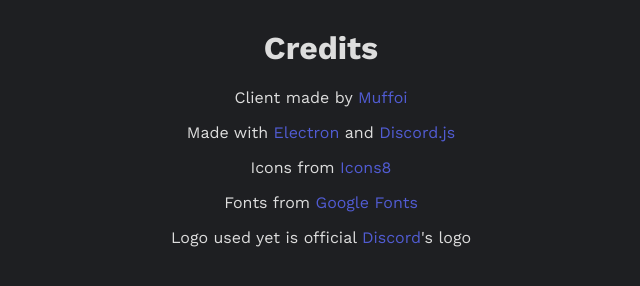
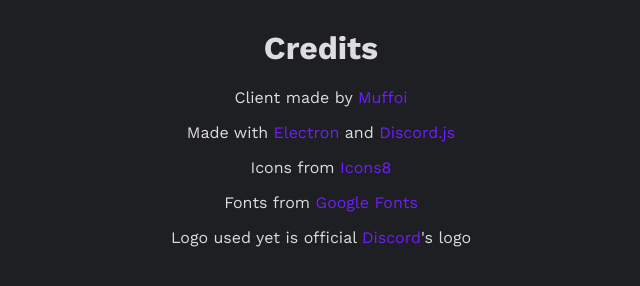
Before and after one commit to muffoi/Botcord, an Electron app: page src/info.html in a window 1280 px wide. Shown: the whole page, without its empty margins (319-959 px from the left). Drawn offline with Linux system fonts and the light colour scheme.

Commit message:
Branding update
- Updated logo
- Updated & added new accent colors
- Updated CSS to include new colors
- Windows open with 64px icon now
- Unified string quote style

```diff
--- a/package.json
+++ b/package.json
@@ -17,7 +17,8 @@
     "files": [
       "!**/accounts.json",
       "!**/{discordMarkdown.pegjs,eslint.config.mjs}",
-      "!**/{_templateWiki,asarunpacked,unpack.bat}"
+      "!**/{_templateWiki,asarunpacked,unpack.bat}",
+      "!**/moment.{js,min.js}"
     ],
     "win": {
       "target": [
--- a/src/css/chat-ui/messages.css
+++ b/src/css/chat-ui/messages.css
@@ -1,8 +1,8 @@
 div.msgContent span.d-mention {
     /* display: inline-block; */
-    background-color: oklab(0.576971 0.014185 -0.208914 / 0.3);
-    color: oklab(0.860326 0.0120938 -0.0626684);
-    padding: 0 2px;
+    background-color: var(--accentLightTransparent);
+    color: var(--accentColor);
+    padding: 0 2px ;
     border-radius: 4px;
 }
 
--- a/src/main/client.js
+++ b/src/main/client.js
@@ -28,7 +28,7 @@
 
 let guilds = {}, channels = {};
 let currentGuild, currentChannel, topLoadedMessage;
-let pinnedOpenChannel, chatContent = elem('#chContent');
+let pinnedOpenChannel, chatContent = elem("#chContent");
 let storage, current, client;
 
 //#region Sort Channels
@@ -65,7 +65,7 @@
     await require("./main/client/subs")();
 
     if(flags.disableLoaderCurtain) {
-        let l = elem('#loader');
+        let l = elem("#loader");
         l.style.transform = "scaleY(0)";
         l.style.opacity = 0;
     }
--- a/src/main/client/loadChat.js
+++ b/src/main/client/loadChat.js
@@ -18,7 +18,7 @@
         else if(messages.length != 0) chatContent.removeChild(chatContent.lastChild);
 
     for(let id in messages) {
-        let li = mkelem('li', 'message');
+        let li = mkelem("li", "message");
         let message = messages[id];
 
         previousMessage = messages[+id + 1];
--- a/src/main/events/ready.js
+++ b/src/main/events/ready.js
@@ -18,7 +18,7 @@
     initClickables();
     if(!flags.noServerList) await loadGuilds();
 
-    let loader = elem('#loader');
+    let loader = elem("#loader");
     loader.style.transform = "scaleY(0)";
     loader.style.opacity = 0;
 
--- a/src/style.css
+++ b/src/style.css
@@ -132,7 +132,7 @@
 }
 
 a:hover {
-    color: var(--accent);
+    color: var(--accentLight);
     text-decoration: underline;
 }
 
--- a/src/theme.js
+++ b/src/theme.js
@@ -1,10 +1,10 @@
 function applyColorVars() {
-    let cssString = 'body, #dialog {', el = document.getElementById('themeCSS');
+    let cssString = "body, #dialog {", el = document.getElementById("themeCSS");
     for(let i in theme) {
         if(i == _themeData.spec) continue;
         cssString += `--${i}: ${theme[i]};`
     }
-    cssString += '}';
+    cssString += "}";
     el.textContent = cssString;
 }
 let _themeData = {
@@ -16,22 +16,34 @@
 };
 const theme = {
     [_themeData.spec]: _themeData.durations,
-    bg: '#1e1f22',
-    bgNi: '#2b2d31',
-    fg: '#313338',
-    fgNi: '#37393f',
-    color: '#dddddd',
-    colorNi: '#868686',
-    accent: '#515cd3',
-    accentLight: '#6b78ff',
-    accentDark: '#293297',
-    error: '#ff4455',
-    errorDark: '#96121d',
-    shadow: '#00000066',
-    abs: '#ffffff',
-    absRgb: '255, 255, 255',
-    trSmooth: _themeData.durations.tr1 + 'ms',
-    trLongEase: _themeData.durations.tr2 + 'ms ease-in-out',
+    bg: "#1e1f22",
+    bgNi: "#2b2d31",
+    fg: "#313338",
+    fgNi: "#37393f",
+    // bg: "#17181C",
+    // bgNi: "#202024",
+    // fg: "#252629",
+    // fgNi: "#2E2F33",
+    // fgNiNi: "#424245",
+
+    color: "#dddddd",
+    colorNi: "#868686",
+
+    accent: "#701dff",// "#515cd3",
+    accentColor: "#c7a7ff",
+    accentTransparent: "#701dff4d",
+    accentLight: "#8d4cff", // "#6b78ff",
+    accentLightTransparent: "#8d4cff4d",
+    accentDark: "#3c0896", // "#293297",
+    error: "#ff4455",
+    errorDark: "#96121d",
+
+    shadow: "#00000066",
+    abs: "#ffffff",
+    absRgb: "255, 255, 255",
+
+    trSmooth: _themeData.durations.tr1 + "ms",
+    trLongEase: _themeData.durations.tr2 + "ms ease-in-out",
     iconFilter: "brightness(1.523)"
 };
 
```
Also changed, not shown: main.js (+6 -6 lines), src/main/client/channels.js (+6 -6 lines), src/main/client/guilds.js (+9 -9 lines), resources/icon-sm.ico, resources/icon.ico, 1 other file.
